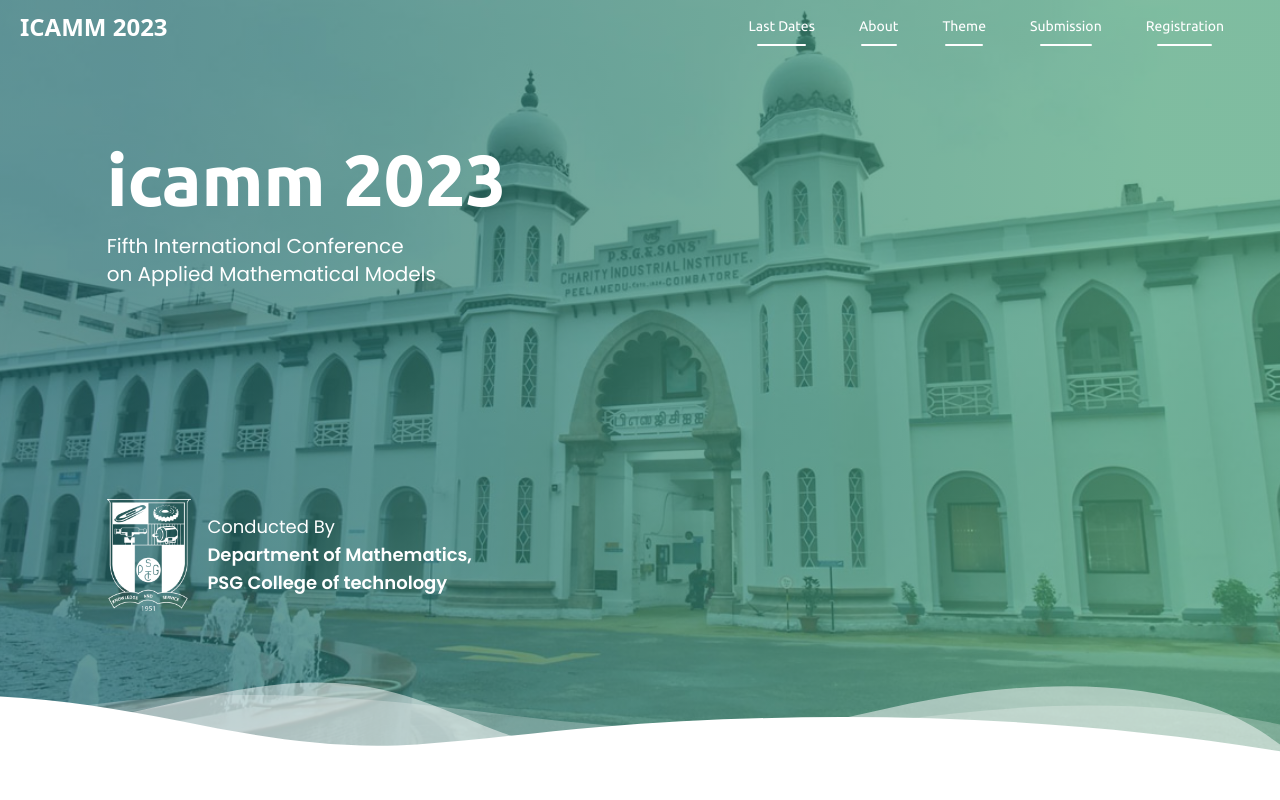
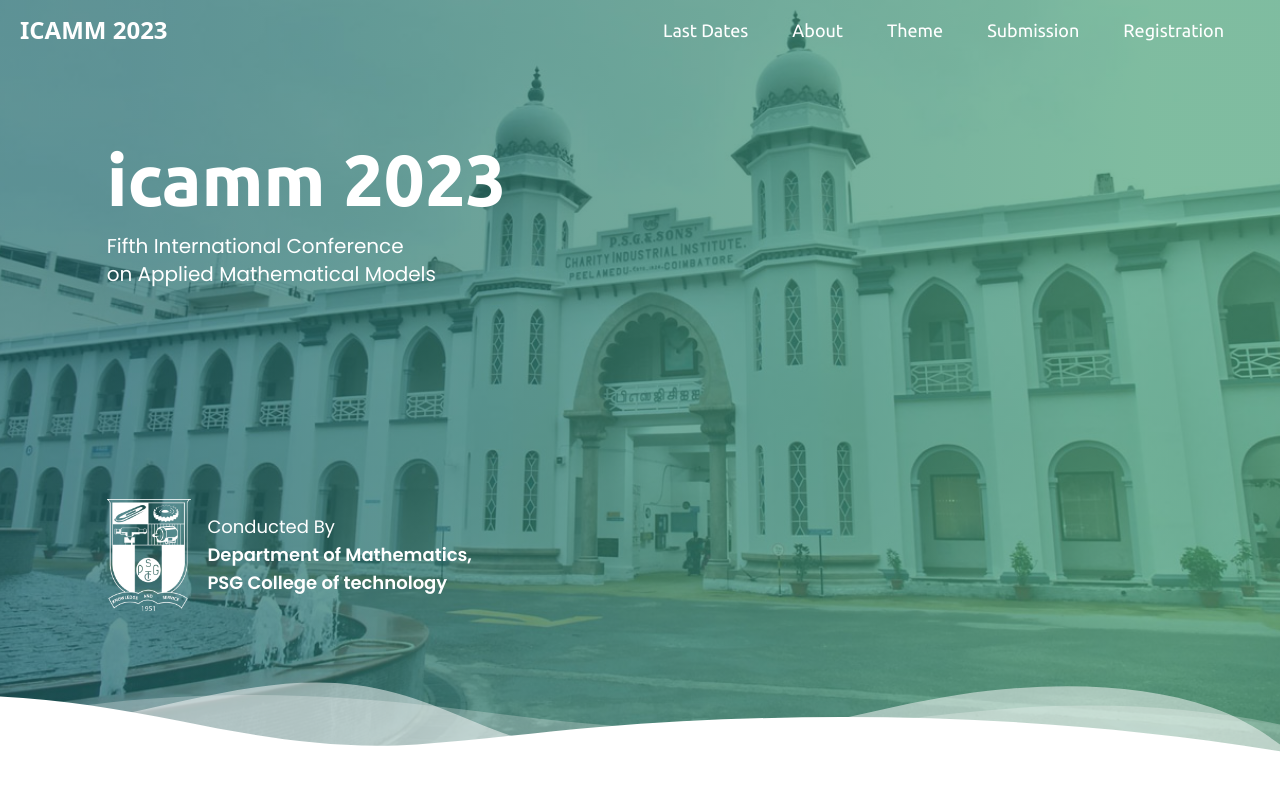
Before and after one commit to tgashwinkumar/icamm2023-react-sdk, a React (Create React App) app: page / in a window 1280 px wide. Shown: the top 800 px of the page. Built offline with nearby package versions, Linux system fonts and the light colour scheme; the HTML template or start-up script is replaced by a standard one.

Commit message:
altered navbar

```diff
--- a/src/App.js
+++ b/src/App.js
@@ -13,7 +13,7 @@
 
 const App = () => {
   return (
-    <main className="w-screen h-screen  overflow-x-hidden">
+    <main className="w-screen overflow-x-hidden">
       <Navbar />
       <Section1 />
       <div className="translate-y-0 hidden lg:block">
--- a/src/components/Navbar.js
+++ b/src/components/Navbar.js
@@ -11,16 +11,16 @@
     >
       <p
         className={`${
-          isHover ? "text-white" : "text-gray-200"
-        } mx-4 my-2 duration-300 font-ubuntu md:text-sm`}
+          isHover ? "text-whitesmoke" : "text-white"
+        } mx-4 my-2 duration-300 font-ubuntu md:text-lg`}
       >
         {name}
       </p>
-      <div
+      {/* <div
         className={`${
           !isHover ? "w-1/2" : "w-1/5"
         } transition-all bg-white h-0.5 rounded-full`}
-      ></div>
+      ></div> */}
     </a>
   );
 };
@@ -30,7 +30,7 @@
 
   const changeColor = () => {
     console.log(window.scrollY);
-    if (window.scrollY >= 40) {
+    if (window.scrollY >= 150) {
       setColor(true);
     } else {
       setColor(false);
@@ -45,7 +45,7 @@
     <nav className="fixed z-10 h-auto w-full">
       <div
         className={`${
-          !color ? "bg-transparent" : "bg-dark-green shadow-xl"
+          !color ? "bg-transparent" : "bg-green shadow-xl"
         } w-full flex items-center justify-center  text-white py-2 pb-4 ease-in-out`}
       >
         <div className="flex items-center justify-center w-fit">
```
